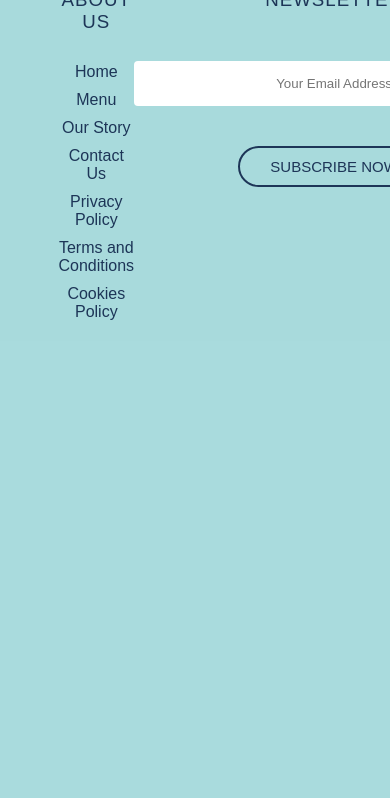
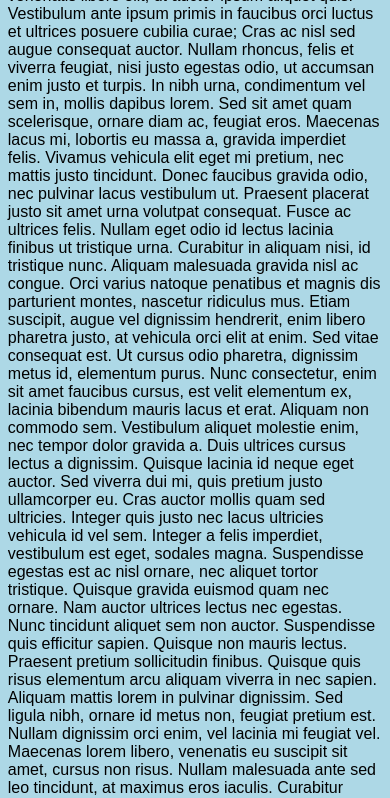
Before and after one commit to mle149/Michael-Lee-Assignment-2-Part-1, a PHP site: page / in a window 390 px wide; the page is wider, and only the part inside the window is pictured. Shown: the part 554-1352 px from the top of that part. Before the commit the page ends 874 px from the top of that part, so only its background shows below. Run offline with PHP 8.4, Linux system fonts and the light colour scheme; some libraries are stand-ins or nearby versions.

Commit message:
Completed site

```diff
--- a/contact.html
+++ b/contact.html
@@ -68,8 +68,6 @@
                 <h3>ABOUT US</h3>
                 <a href="index.html">Home</a>
                 <a href="menu.html">Menu</a>
-                <!--TODO: add link to our story page-->
-                <a href="#">Our Story</a>
                 <a href="contact.html">Contact Us</a>
                 <a href="privacy.html">Privacy Policy</a>
                 <a href="terms.html">Terms and Conditions</a>
--- a/hours.html
+++ b/hours.html
@@ -50,8 +50,6 @@
                 <h3>ABOUT US</h3>
                 <a href="index.html">Home</a>
                 <a href="menu.html">Menu</a>
-                <!--TODO: add link to our story page-->
-                <a href="#">Our Story</a>
                 <a href="contact.html">Contact Us</a>
                 <a href="privacy.html">Privacy Policy</a>
                 <a href="terms.html">Terms and Conditions</a>
--- a/index.html
+++ b/index.html
@@ -34,8 +34,21 @@
 		</header>
 
 		<main>
-			<p>Test <strong>paragraph</strong></p>
-			<img src="images/porkBelly.jpg" alt="Crispy pork belly yum yum" height="300px">
+			<h1>OUR STORY</h1>
+			<div class="our__story">
+				<p>Lorem ipsum dolor sit amet, consectetur adipiscing elit. Cras lacinia pretium mi, et pulvinar mauris ultrices a. Vestibulum vitae porta elit, dapibus posuere ex. Morbi ultricies sem et velit ornare, vitae feugiat sapien facilisis. Mauris porttitor ultrices porta. Nunc sem nunc, eleifend et vehicula at, rutrum sit amet lacus. Proin vel lacus vel ligula pulvinar convallis sed non neque. Quisque vitae purus convallis, cursus ex ac, sollicitudin magna. Sed ut odio et mi volutpat pharetra. Morbi dictum mi sit amet ornare convallis. Integer ullamcorper, libero eget bibendum venenatis, diam quam consequat augue, at gravida velit dolor lacinia tellus. Proin malesuada sed purus sit amet facilisis. Morbi venenatis libero elit, ut auctor ipsum aliquet quis. Vestibulum ante ipsum primis in faucibus orci luctus et ultrices posuere cubilia curae; Cras ac nisl sed augue consequat auctor. Nullam rhoncus, felis et viverra feugiat, nisi justo egestas odio, ut accumsan enim justo et turpis.
+					In nibh urna, condimentum vel sem in, mollis dapibus lorem. Sed sit amet quam scelerisque, ornare diam ac, feugiat eros. Maecenas lacus mi, lobortis eu massa a, gravida imperdiet felis. Vivamus vehicula elit eget mi pretium, nec mattis justo tincidunt. Donec faucibus gravida odio, nec pulvinar lacus vestibulum ut. Praesent placerat justo sit amet urna volutpat consequat. Fusce ac ultrices felis. Nullam eget odio id lectus lacinia finibus ut tristique urna. Curabitur in aliquam nisi, id tristique nunc.
+					Aliquam malesuada gravida nisl ac congue. Orci varius natoque penatibus et magnis dis parturient montes, nascetur ridiculus mus. Etiam suscipit, augue vel dignissim hendrerit, enim libero pharetra justo, at vehicula orci elit at enim. Sed vitae consequat est. Ut cursus odio pharetra, dignissim metus id, elementum purus. Nunc consectetur, enim sit amet faucibus cursus, est velit elementum ex, lacinia bibendum mauris lacus et erat. Aliquam non commodo sem.
+					Vestibulum aliquet molestie enim, nec tempor dolor gravida a. Duis ultrices cursus lectus a dignissim. Quisque lacinia id neque eget auctor. Sed viverra dui mi, quis pretium justo ullamcorper eu. Cras auctor mollis quam sed ultricies. Integer quis justo nec lacus ultricies vehicula id vel sem. Integer a felis imperdiet, vestibulum est eget, sodales magna. Suspendisse egestas est ac nisl ornare, nec aliquet tortor tristique. Quisque gravida euismod quam nec ornare. Nam auctor ultrices lectus nec egestas. Nunc tincidunt aliquet sem non auctor. Suspendisse quis efficitur sapien. Quisque non mauris lectus. Praesent pretium sollicitudin finibus.
+					Quisque quis risus elementum arcu aliquam viverra in nec sapien. Aliquam mattis lorem in pulvinar dignissim. Sed ligula nibh, ornare id metus non, feugiat pretium est. Nullam dignissim orci enim, vel lacinia mi feugiat vel. Maecenas lorem libero, venenatis eu suscipit sit amet, cursus non risus. Nullam malesuada ante sed leo tincidunt, at maximus eros iaculis. Curabitur magna odio, cursus non interdum sed, commodo et turpis.</p>
+			</div>
+
+			<div class="main__images">
+				<a href="menu.html"><img src="images/porkBelly.jpg" alt="Pork Belly"></a>
+				<a href="menu.html"><img src="images/seafoodChowder.jpg" alt="Seafood Chowder"></a>
+				<a href="menu.html"><img src="images/lambSteak.jpg" alt="Lamb Steak"></a>
+			</div>
+
 		</main>
 
 		<footer>
@@ -43,8 +56,6 @@
 			<h3>ABOUT US</h3>
 			<a href="index.html">Home</a>
 			<a href="menu.html">Menu</a>
-			<!--TODO: add link to our story page-->
-			<a href="#">Our Story</a>
 			<a href="contact.html">Contact Us</a>
 			<a href="privacy.html">Privacy Policy</a>
 			<a href="terms.html">Terms and Conditions</a>
--- a/menu.html
+++ b/menu.html
@@ -63,8 +63,6 @@
                 <h3>ABOUT US</h3>
                 <a href="index.html">Home</a>
                 <a href="menu.html">Menu</a>
-                <!--TODO: add link to our story page-->
-                <a href="#">Our Story</a>
                 <a href="contact.html">Contact Us</a>
                 <a href="privacy.html">Privacy Policy</a>
                 <a href="terms.html">Terms and Conditions</a>
--- a/reservations.html
+++ b/reservations.html
@@ -53,8 +53,6 @@
                 <h3>ABOUT US</h3>
                 <a href="index.html">Home</a>
                 <a href="menu.html">Menu</a>
-                <!--TODO: add link to our story page-->
-                <a href="#">Our Story</a>
                 <a href="contact.html">Contact Us</a>
                 <a href="privacy.html">Privacy Policy</a>
                 <a href="terms.html">Terms and Conditions</a>
--- a/style.css
+++ b/style.css
@@ -33,25 +33,26 @@ header::after{
     clear: both;
 }
 
+/* Styling for all body elements on the web page. Flex column used to push the footer to the bottom of the page */
 body {
     display: flex;
     flex-direction: column;
     min-height: 100vh;
 }
-
+/* Logo img inserted in Header of each page */
 .logo{
     float: left;
     padding-bottom: 5px;
     max-height: 100px;
     max-width: 100px;
 }
-
+/* Positions the navigation menu correctly inside the header container */
 nav{
     margin-top: 20px;
     margin-right: 20px;
     float: right;
 }
-
+/* Remove the bullet points from the unorganised list */
 nav ul{
     list-style: none;
     margin: 0;
@@ -64,17 +65,17 @@ nav li{
     padding-top: 0px;
     position: relative;
 }
-
+/* Styling for hyperlinks in nav bar */
 nav a {
     color: #444;
     text-decoration: none;
     text-transform: uppercase;
 }
-
+/* Change colour of the bar animated bar when hover over a nav item */
 nav a:hover{
     color: #000;
 }
-
+/* Styling for animated bar to appear */
 nav a::before {
     content: '';
     display: block;
@@ -175,7 +176,7 @@ footer div h3 {
     left: 0px;
     background-color: rgba(211, 211, 211, 0.4);
 }
-
+/* Food (Kai) and Drinks (Inu) text settings for Menu Page */
 .overlay-text {
     position: absolute;
     top: 50%;
@@ -185,7 +186,7 @@ footer div h3 {
     opacity: 1;
     letter-spacing: 0.5em;
 }
-
+/* Container to hold the drinks img & text overlay */
 .drinks-menu-container {
     display: flex;
     width: 750px;
@@ -242,9 +243,6 @@ h1 {
     margin-top: 5vh;
     margin-bottom: 2vh;
 }
-
-
-
 /* Opening Hours background img and text positioning */
 .overlay__hours {
     --bg-image: url("images/kitchen__hours.jpg");
@@ -256,8 +254,8 @@ h1 {
     min-height: 500px;
     text-align: center;
     color: #1d3557;
-    font-size: 2em;
-
+    font-size: 2.5em;
+    font-weight: bold;
 }
 /* Pseudo element to create an opaque background img for Opening Hours*/
 .overlay__hours::after {
@@ -270,8 +268,8 @@ h1 {
     z-index: -1;
     opacity: var(--bg-image-opacity);
 }
+/* CONTACTS PAGE */
 
-/* Contacts Page */
 /* container for content in the body of page */
 .contact__container {
     display: flex;
@@ -290,15 +288,46 @@ h1 {
     text-align: left;
     color: #1d3557;
 }
-
+/* Adjust spacing for the Phone, email, and social media container */
 .details__contact {
     line-height: 1.5;
 }
-
+/* Make paragraphs stack underneath one another by default */
 .details__contact p {
     display: block;
 }
-
+/* Move the social media icons closer to 'Social Media' text */
 .details__contact .social-icons {
     margin-top: 0;
 }
+/* Text in 'Our Story' */
+.our__story {
+    padding-left: 2%;
+    padding-right: 2%;
+}
+
+/* HOME PAGE */
+
+/* Settings for container holding the 3 images on Home page */
+.main__images {
+    display: flex;
+    justify-content: space-between;
+    padding-left: 2%;
+    padding-right: 2%;
+    padding-top: 2%;
+}
+
+.main__images img{
+    height: 25em;
+    padding: 5px;
+}
+/* Media query to adjust imgs to column view when on a smaller screen */
+@media only screen and (max-width: 800px) {
+    body {
+      background-color: lightblue;
+
+    }
+    .main__images{
+        flex-direction: column;
+    }
+  }
```
